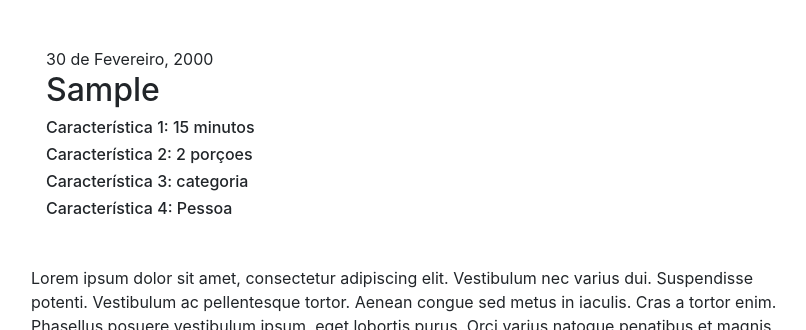
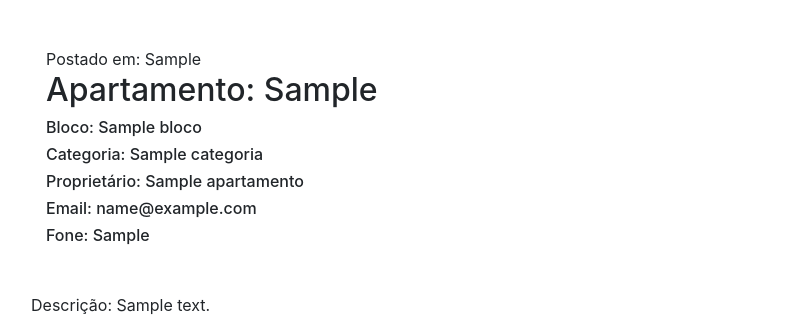
Before and after one commit to rafael1717y/projeto_condominio, a Django app: template apartamentos/templates/visualizacao_apartamento.html in a window 1280 px wide. Shown: the part 920-1250 px from the top of the page, without its empty margins (39-845 px from the left). Run offline with Django 3.2, Linux system fonts and the light colour scheme; the template is opened without the code that fills it: most values are stand-ins (such as "Sample title", 1, 10 or a date in 2020); some libraries are stand-ins or nearby versions.

Commit message:
exibição de informações do banco

```diff
--- a/apartamentos/templates/visualizacao_apartamento.html
+++ b/apartamentos/templates/visualizacao_apartamento.html
@@ -110,13 +110,14 @@
                 <div class="row">
                     <div class="col-12 col-md-8">
                         <div class="receipe-headline my-5">
-                            <span>30 de Fevereiro, 2000</span>
-                            <h2>{{ nr_do_apartamento}}</h2>
+                            <span>Postado em: {{ apartamento.data_criacao}}</span>
+                            <h2> Apartamento: {{ apartamento.nr_apartamento}}</h2>
                             <div class="receipe-duration">
-                                <h6>Característica 1: 15 minutos</h6>
-                                <h6>Característica 2: 2 porçoes</h6>
-                                <h6>Característica 3: categoria</h6>
-                                <h6>Característica 4: Pessoa</h6>
+                                <h6>Bloco: {{ apartamento.bloco    }}</h6>
+                                <h6>Categoria: {{ apartamento.categoria}}</h6>
+                                <h6>Proprietário: {{ apartamento.nome_proprietario }}</h6>
+                                <h6>Email: {{ apartamento.email_proprietario }}</h6>
+                                <h6>Fone: {{ apartamento.fone_proprietario }}</h6>
                             </div>
                         </div>
                     </div>
@@ -125,7 +126,7 @@
                     <div class="col-12 col-lg-8">
                         <!-- Single Preparation Step -->
                         <div class="single-preparation-step d-flex">
-                            <p>Lorem ipsum dolor sit amet, consectetur adipiscing elit. Vestibulum nec varius dui. Suspendisse potenti. Vestibulum ac pellentesque tortor. Aenean congue sed metus in iaculis. Cras a tortor enim. Phasellus posuere vestibulum ipsum, eget lobortis purus. Orci varius natoque penatibus et magnis dis parturient montes, nascetur ridiculus mus. </p>
+                            <p>Descrição: {{ apartamento.descricao_apartamento}} </p>
                         </div>
                     </div>
 
--- a/apartamentos/urls.py
+++ b/apartamentos/urls.py
@@ -5,5 +5,5 @@ from . import views
 urlpatterns = [
     path('', views.index, name='index'),
     path('apartamentos_disponiveis', views.apartamentos_disponiveis, name='apartamentos_disponiveis'),
-    path('visualizacao_apartamento', views.visualizacao_apartamento, name='visualizacao_apartamento')
+    path('<int:apartamento_id>', views.visualizacao_apartamento, name='visualizacao_apartamento')  ## 1.
 ]
```
Also changed, not shown: apartamentos/admin.py (+9 -1 lines), apartamentos/templates/apartamentos_disponiveis.html (+7 -4 lines), apartamentos/views.py (+17 -13 lines).
